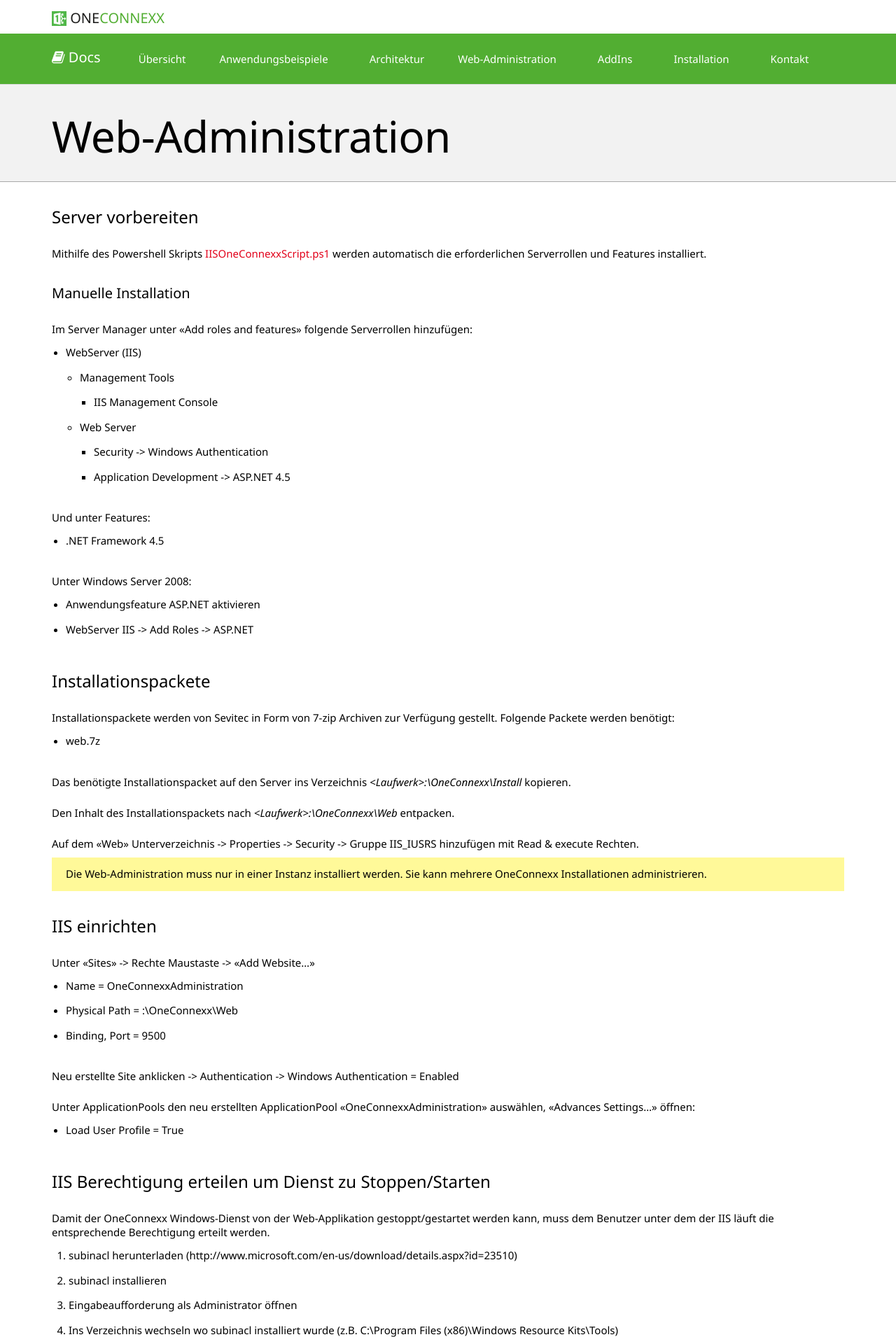
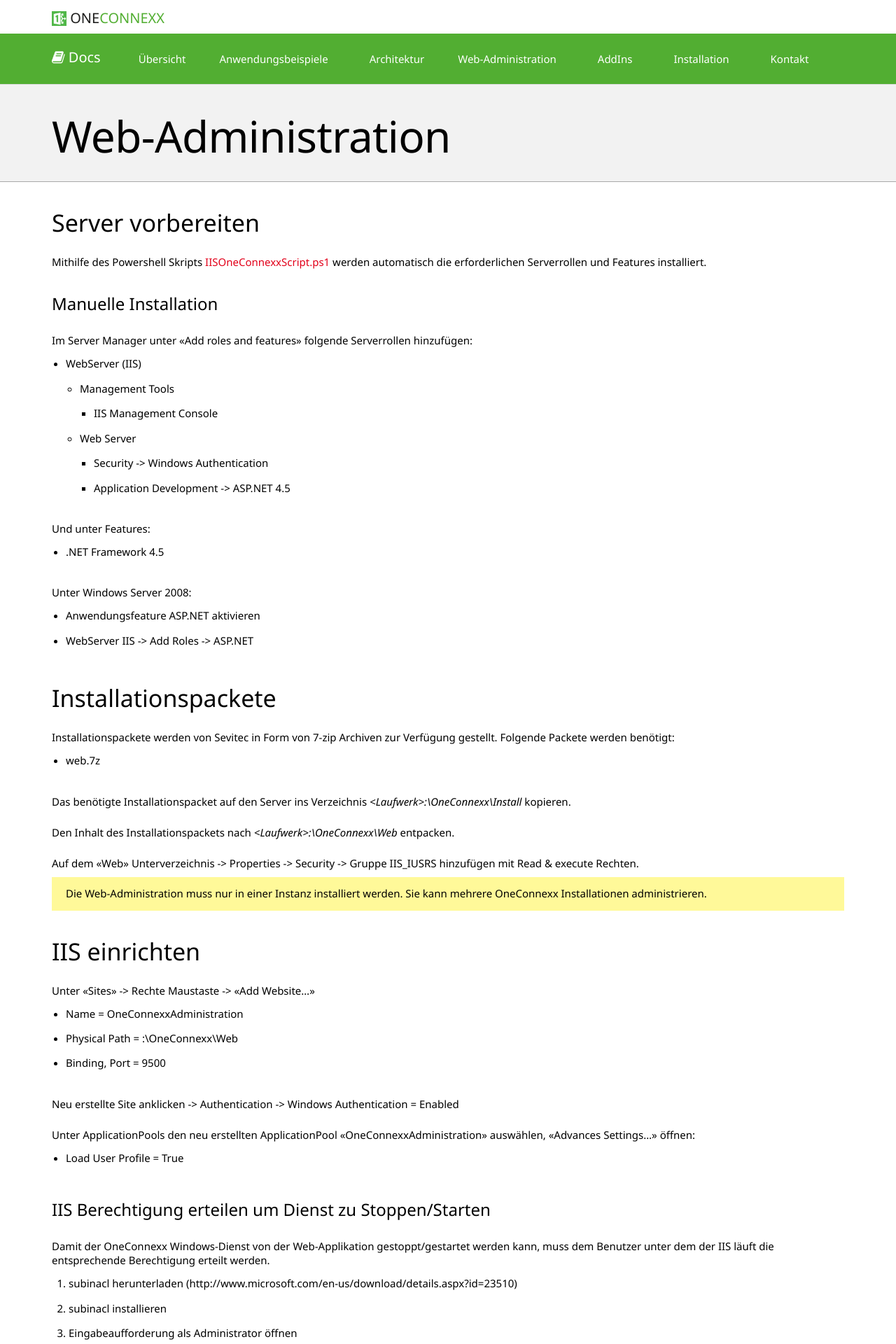
Before and after one commit to primesoft-group/oneconnexx-docs, a Jekyll site: the page built from _pages/setup/de/web.md, in a window 1280 px wide. Shown: the top 1920 px of the page at 70% size. Built offline with Jekyll 4.4.1, drawn with Linux system fonts in a browser that asks for light colours; nearby versions of some CDN libraries; some web fonts are replaced.

Commit message:
Update web.md

```diff
--- a/_pages/setup/de/web.md
+++ b/_pages/setup/de/web.md
@@ -4,12 +4,12 @@
 permalink: "setup/de/web/"
 ---
 
-#### Server vorbereiten
+### Server vorbereiten
 
 Mithilfe des Powershell Skripts [IISOneConnexxScript.ps1]({{ site.baseurl }}/assets/content-files/IISOneConnexxScript.ps1) werden automatisch die erforderlichen Serverrollen und Features
 installiert.
 
-##### Manuelle Installation
+#### Manuelle Installation
 
 Im Server Manager unter «Add roles and features» folgende Serverrollen hinzufügen:
 
@@ -29,7 +29,7 @@
 * Anwendungsfeature ASP.NET aktivieren
 * WebServer IIS -> Add Roles -> ASP.NET
 
-#### Installationspackete
+### Installationspackete
 
 Installationspackete werden von Sevitec in Form von 7-zip Archiven zur Verfügung gestellt. Folgende Packete werden benötigt:
 
@@ -43,7 +43,7 @@
 
 {% include alert.html type="warning" text="Die Web-Administration muss nur in einer Instanz installiert werden. Sie kann mehrere OneConnexx Installationen administrieren." %}
 
-#### IIS einrichten
+### IIS einrichten
 
 Unter «Sites» -> Rechte Maustaste -> «Add Website…»
 
@@ -74,7 +74,7 @@
 Damit die Web-Administration die Logdateien des OneConnexx-Services lesen kann, muss der IIS_IUSRS Benutzergruppe Lesezugriff
 auf das Verzeichnis mit den Logdateien gewährt werden (*&lt;Laufwerk&gt;:\OneConnexx\Logs*).
 
-#### Logfiles und gespeicherte Verbindungen
+### Logfiles und gespeicherte Verbindungen
 
 Die Web-Administration schreibt Logfiles ins Verzeichnis *%LocalAppData%\Sevitec\OneConnexx\WebAdmin*
 
@@ -82,7 +82,7 @@
 
 {% include alert.html type="warning" text="Das Verzeichnis %LocalAppData% ist abhängig vom aktuellen Benutzer und zeigt bei einer Web-Applikation normalerweise auf *C:\Users\&lt;ApplicationPoolName&gt;\AppData\Local*." %}
 
-#### Konfiguration in Web.config
+### Konfiguration in Web.config
 
 In der Datei Web.config (unter *&lt;Laufwerk&gt;:\OneConnex\Web*) können folgende Einstellungen vorgenommen werden.
 
```
